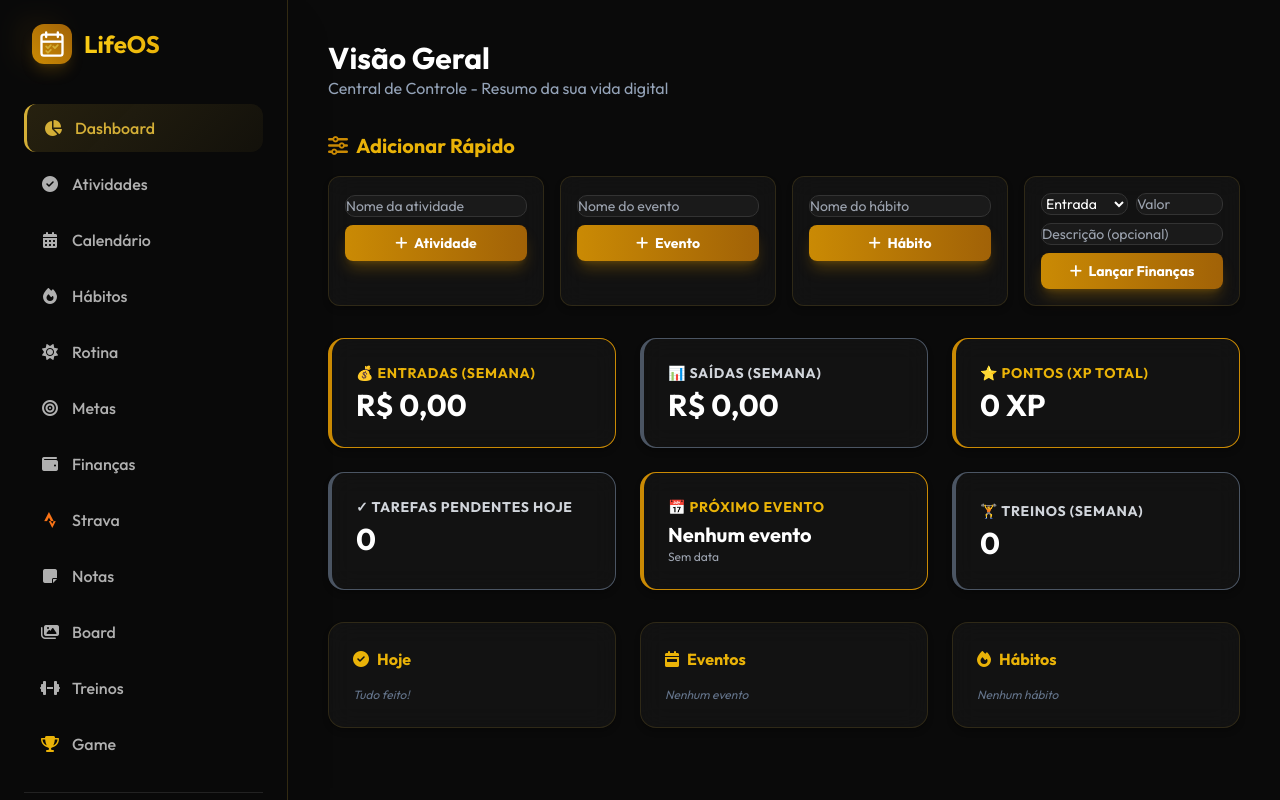
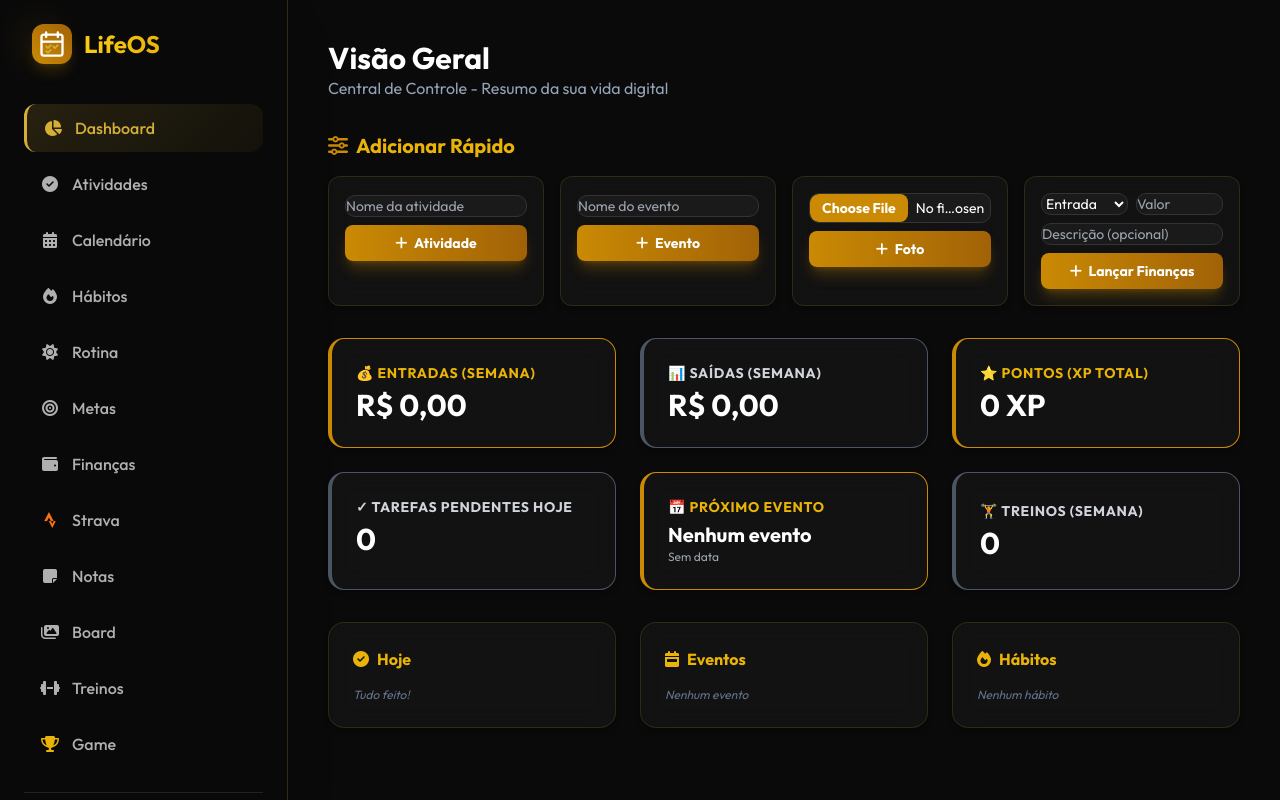
Before and after one commit to marcosmedeirros/lifeos, a PHP site: page /lifeos/ in a window 1280 px wide. Run offline with PHP 8.4, Linux system fonts and the light colour scheme; the visitor is signed in with stand-in values (Sample User, id 1); data that the repository does not hold is empty; some libraries are stand-ins or nearby versions.

Commit message:
ajuste no dash

```diff
--- a/index.php
+++ b/index.php
@@ -206,12 +206,12 @@
                         </form>
                     </div>
 
-                    <!-- Adicionar Hábito -->
+                    <!-- Adicionar Foto -->
                     <div class="glass-card p-4 rounded-xl">
-                        <form onsubmit="addHabitQuick(event)" class="space-y-2">
-                            <input type="text" id="quick-habit-name" placeholder="Nome do hábito" class="text-sm" required>
+                        <form onsubmit="addPhotoQuick(event)" enctype="multipart/form-data" class="space-y-2">
+                            <input type="file" id="quick-photo-file" accept="image/*" class="text-sm w-full text-white file:mr-2 file:py-1 file:px-3 file:rounded-lg file:border-0 file:text-sm file:font-semibold file:bg-yellow-600 file:text-white hover:file:bg-yellow-500" required>
                             <button type="submit" class="w-full bg-gradient-to-r from-yellow-600 to-yellow-700 hover:from-yellow-500 hover:to-yellow-600 text-white px-3 py-2 rounded-lg text-sm font-bold transition shadow-lg shadow-yellow-600/30">
-                                <i class="fas fa-plus mr-1"></i> Hábito
+                                <i class="fas fa-plus mr-1"></i> Foto
                             </button>
                         </form>
                     </div>
@@ -467,16 +467,32 @@
     loadDashboard();
 }
 
-async function addHabitQuick(e) {
+async function addPhotoQuick(e) {
     e.preventDefault();
-    const name = document.getElementById('quick-habit-name').value;
+    const fileInput = document.getElementById('quick-photo-file');
+    const file = fileInput.files[0];
 
-    await api('save_habit', {
-        name: name
-    });
+    if (!file) return;
 
-    document.getElementById('quick-habit-name').value = '';
-    loadDashboard();
+    const formData = new FormData();
+    formData.append('photo', file);
+
+    try {
+        const response = await fetch(`${BASE_PATH}/modules/board.php?api=upload`, {
+            method: 'POST',
+            body: formData
+        });
+
+        if (response.ok) {
+            fileInput.value = '';
+            alert('✅ Foto adicionada ao Board!');
+        } else {
+            alert('❌ Erro ao fazer upload da foto');
+        }
+    } catch (error) {
+        console.error('Erro:', error);
+        alert('❌ Erro ao fazer upload da foto');
+    }
 }
 
 async function addGoalQuick(e) {
```
